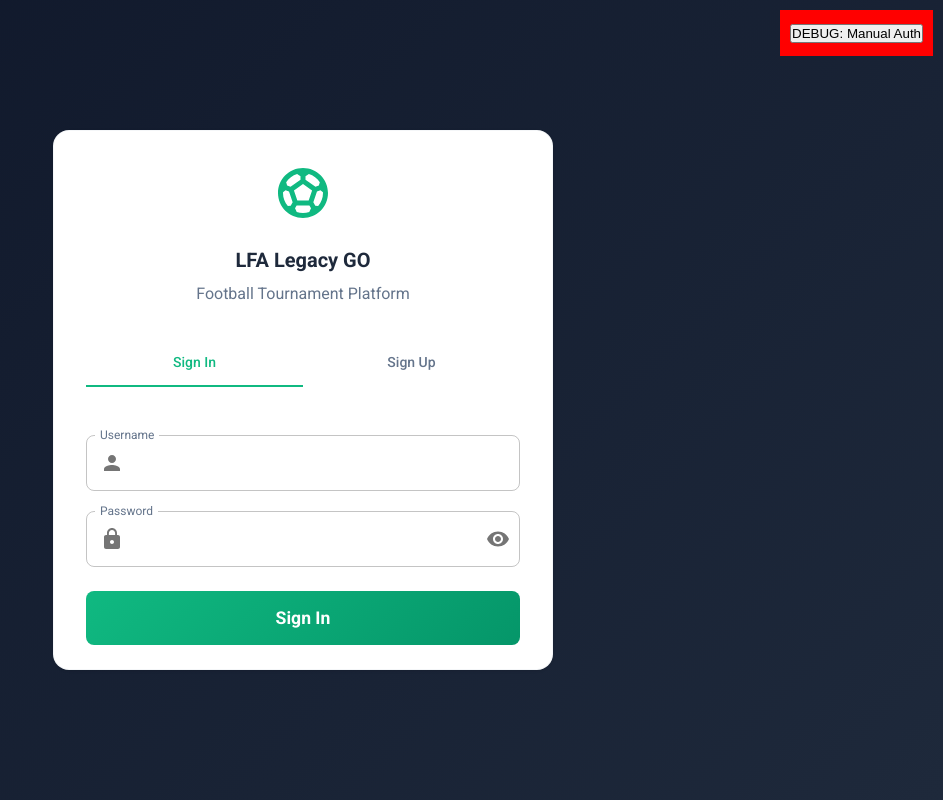
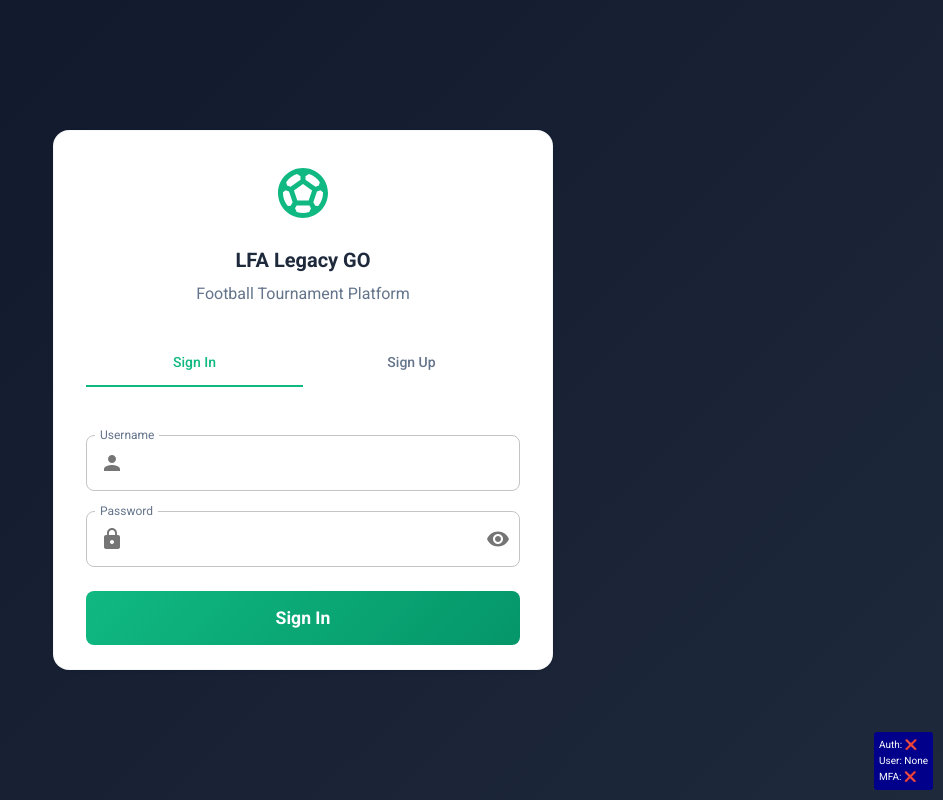
Before and after one commit to footballinvestment/lfa-legacy-go-automated, a React (Create React App) app in the folder frontend/: page /login in a window 1280 px wide. Shown: the whole page, without its empty margins (337-1280 px from the left). Built offline with nearby package versions, Linux system fonts and the light colour scheme; no server answers.

Commit message:
EMERGENCY: Add context bypass and production debug panel

```diff
--- a/frontend/src/SafeAuthContext.tsx
+++ b/frontend/src/SafeAuthContext.tsx
@@ -410,6 +410,8 @@ export const SafeAuthProvider: React.FC<AuthProviderProps> = ({ children }) => {
 
   // Debug: Expose auth context to window for debugging
   useEffect(() => {
+    console.log("🔴 Window context exposure starting");
+
     if (typeof window !== 'undefined') {
       (window as any).authContext = {
         state,
@@ -420,8 +422,8 @@ export const SafeAuthProvider: React.FC<AuthProviderProps> = ({ children }) => {
         clearError,
         refreshStats
       };
-      console.log('🔧 Auth context exposed to window:', (window as any).authContext);
-      console.log('🔧 Current auth state:', state);
+      console.log("🔴 Auth context exposed to window (PRODUCTION SAFE):", (window as any).authContext);
+      console.log("🔴 Window context state:", state);
     }
   }, [state, login, register, logout, updateUser, clearError, refreshStats]);
 
@@ -440,59 +442,23 @@ export const SafeAuthProvider: React.FC<AuthProviderProps> = ({ children }) => {
   return (
     <SafeAuthContext.Provider value={contextValue}>
       {console.log("🔴 AuthProvider rendering children")}
-      {process.env.NODE_ENV === 'development' && (
+
+      {/* Production-safe debug panel */}
       <div style={{
         position: 'fixed',
-          top: '10px',
+        bottom: '10px',
         right: '10px',
-          background: 'red',
+        background: 'darkblue',
         color: 'white',
-          padding: '10px',
-          zIndex: 9999
+        padding: '5px',
+        fontSize: '10px',
+        zIndex: 9999,
+        borderRadius: '3px'
       }}>
-          <button onClick={async () => {
-            console.log('🔧 MANUAL AUTH TRIGGER');
-            const token = localStorage.getItem('auth_token');
-            if (token) {
-              try {
-                const userData = await authService.getCurrentUser();
-                console.log('🔧 Manual fetch result:', userData);
-                const user: User = {
-                  ...userData,
-                  mfa_enabled: Boolean(userData.mfa_enabled || false),
-                  is_admin: userData.user_type === "admin" || userData.user_type === "moderator" || userData.is_admin || false,
-                  user_type: userData.user_type || "user",
-                  display_name: userData.display_name || userData.full_name || userData.username || "",
-                  level: userData.level || 1,
-                  xp: userData.xp || 0,
-                  credits: userData.credits || 0,
-                  skills: userData.skills || {},
-                  games_played: userData.games_played || 0,
-                  games_won: userData.games_won || 0,
-                  games_lost: userData.games_lost || 0,
-                  friend_count: userData.friend_count || 0,
-                  challenge_wins: userData.challenge_wins || 0,
-                  challenge_losses: userData.challenge_losses || 0,
-                  total_achievements: userData.total_achievements || 0,
-                  is_premium: Boolean(userData.is_premium),
-                  premium_expires_at: userData.premium_expires_at || undefined,
-                  is_active: userData.is_active !== false,
-                  created_at: userData.created_at || "",
-                  last_login: userData.last_login || undefined,
-                  last_activity: userData.last_activity || undefined,
-                  bio: userData.bio || ""
-                };
-                dispatch({ type: "AUTH_SUCCESS", payload: user });
-                console.log('🔧 Manual auth success:', user);
-              } catch (error) {
-                console.error('🔧 Manual fetch error:', error);
-              }
-            }
-          }}>
-            DEBUG: Manual Auth
-          </button>
+        <div>Auth: {state.user ? '✅' : '❌'}</div>
+        <div>User: {state.user?.username || 'None'}</div>
+        <div>MFA: {state.user?.mfa_enabled ? '✅' : '❌'}</div>
       </div>
-      )}
       {children}
     </SafeAuthContext.Provider>
   );
--- a/frontend/src/pages/Profile.tsx
+++ b/frontend/src/pages/Profile.tsx
@@ -1,4 +1,4 @@
-import React, { useState } from "react";
+import React, { useState, useEffect } from "react";
 import {
   Box,
   Typography,
@@ -29,13 +29,50 @@ import { useSafeAuth } from "../SafeAuthContext";
 import MFASetup from "../components/auth/MFASetup";
 
 const Profile: React.FC = () => {
-  console.log("🔴 PROFILE COMPONENT RENDERING");
-  console.log("🔴 useSafeAuth hook about to be called");
+  console.log("🔴 PROFILE: Emergency auth bypass starting");
 
-  const { state } = useSafeAuth();
+  // Emergency fallback state
+  const [emergencyUser, setEmergencyUser] = useState(null);
 
-  console.log("🔴 useSafeAuth returned:", state);
-  console.log("🔴 Auth state user:", state?.user);
+  // Try normal context first
+  let normalContext;
+  try {
+    normalContext = useSafeAuth();
+    console.log("🔴 Normal context works:", normalContext);
+  } catch (error) {
+    console.error("🔴 Normal context failed:", error);
+    normalContext = null;
+  }
+
+  // Manual user fetch if context fails
+  useEffect(() => {
+    if (!normalContext && !emergencyUser) {
+      console.log("🔴 EMERGENCY: Manual user fetch triggered");
+      const token = localStorage.getItem('auth_token');
+      if (token) {
+        fetch('https://lfa-legacy-go-backend-376491487980.us-central1.run.app/api/auth/me', {
+          headers: { 'Authorization': 'Bearer ' + token }
+        })
+        .then(r => r.json())
+        .then(userData => {
+          console.log("🔴 EMERGENCY: Manual fetch success:", userData);
+          const user = {
+            ...userData,
+            mfa_enabled: Boolean(userData.mfa_enabled || false)
+          };
+          setEmergencyUser(user);
+        })
+        .catch(error => {
+          console.error("🔴 EMERGENCY: Manual fetch failed:", error);
+        });
+      }
+    }
+  }, [normalContext, emergencyUser]);
+
+  // Use whichever works
+  const state = normalContext?.state || { user: emergencyUser, loading: false, error: null };
+
+  console.log("🔴 FINAL STATE:", state);
   const [showMFASetup, setShowMFASetup] = useState(false);
 
   if (!state.user) {
```
Lines whose indentation alone changed are shown as unchanged.
